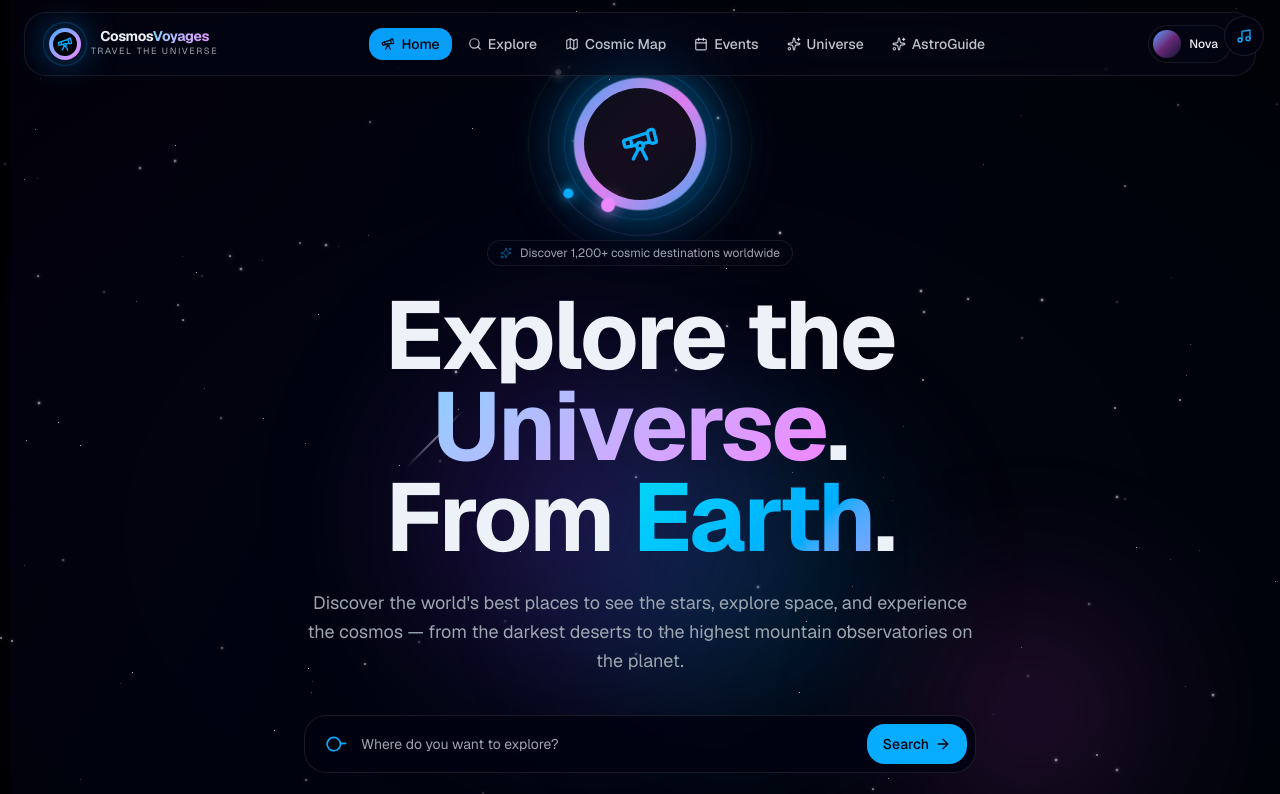
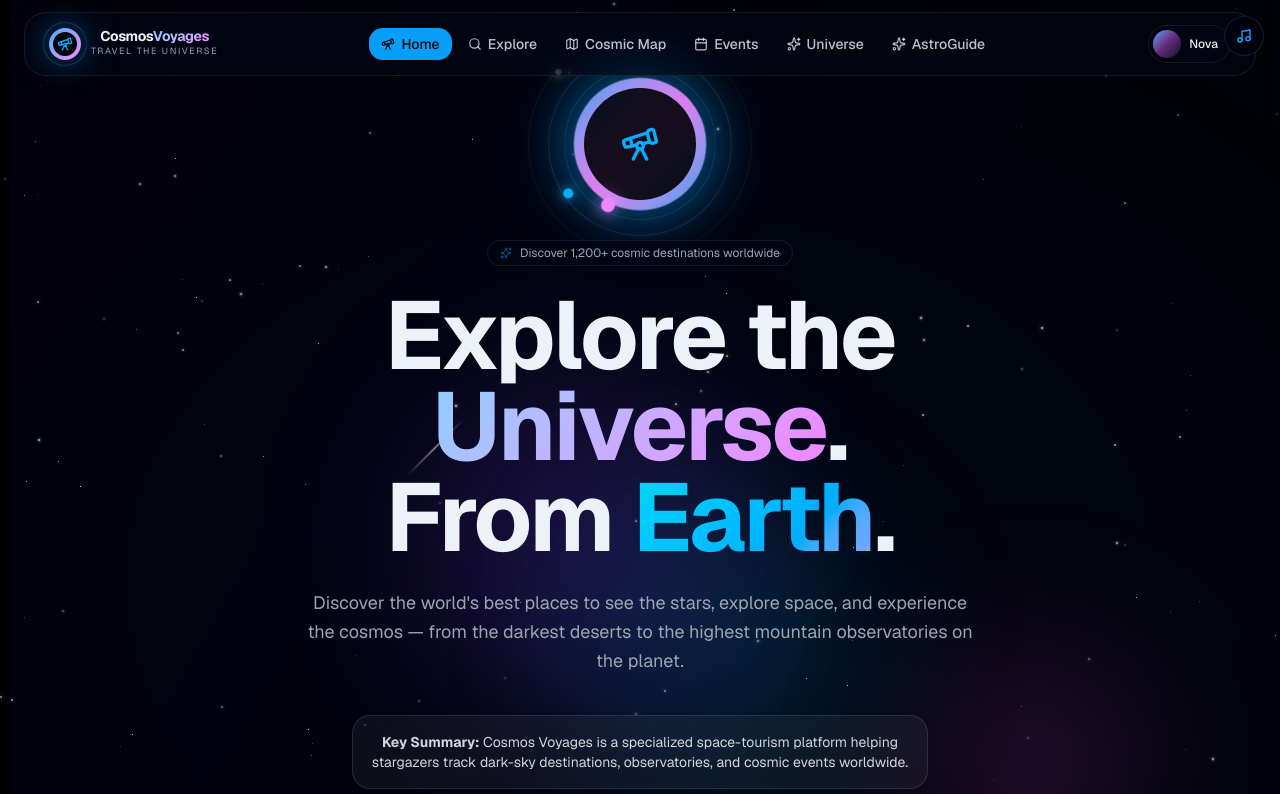
Before and after one commit to pika-rgb11/TubeSensei, a Next.js app: page / in a window 1280 px wide. Shown: the top 794 px of the page. Built offline with nearby package versions, Linux system fonts and the light colour scheme.

Commit message:
Add AEO key summary block in hero section

```diff
--- a/src/components/views/HomeView.tsx
+++ b/src/components/views/HomeView.tsx
@@ -167,7 +167,10 @@ export function HomeView() {
               and experience the cosmos — from the darkest deserts to the
               highest mountain observatories on the planet.
             </motion.p>
-
+{/* Top Summary Signal for AEO */}
+      <div className="p-4 rounded-xl border border-white/10 bg-white/5 text-gray-300 text-sm max-w-xl mx-auto my-6 text-center backdrop-blur-md">
+        <p><strong>Key Summary:</strong> Cosmos Voyages is a specialized space-tourism platform helping stargazers track dark-sky destinations, observatories, and cosmic events worldwide.</p>
+      </div>
             {/* Search bar */}
             <motion.div
               initial={{ opacity: 0, y: 12, scale: 0.98 }}
```
